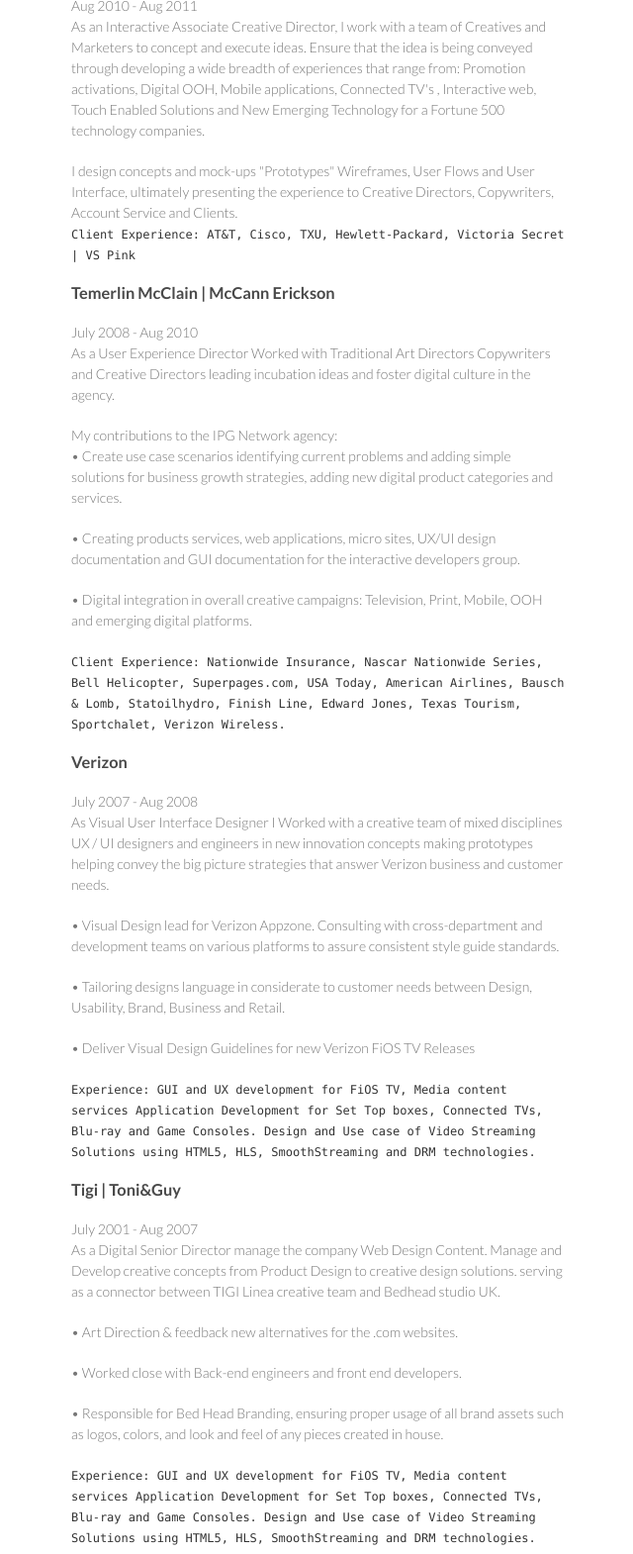
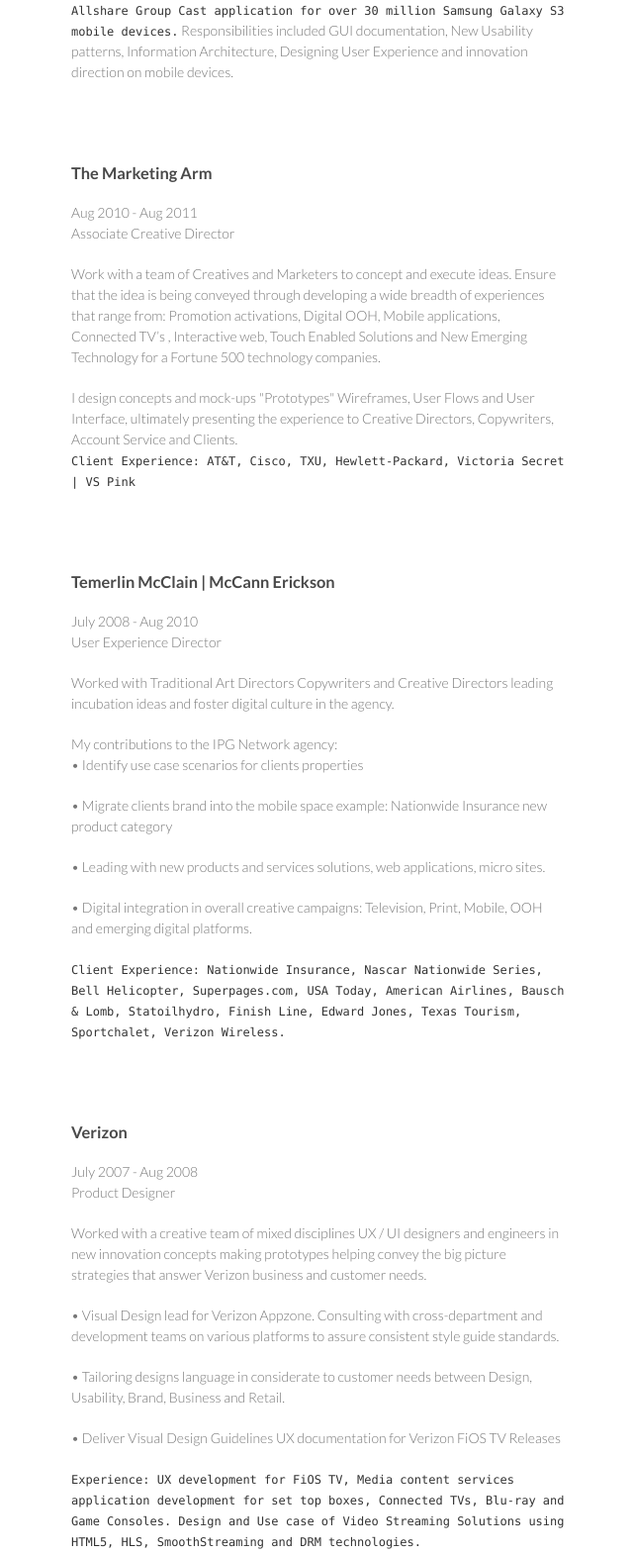
Before and after one commit to hellogean/hellogean.github.io, a plain HTML site: page geanres/index.html in a window 1280 px wide. Shown: the part 1149-2719 px from the top of the page at 99% size, without its empty margins (498-1138 px from the left). Drawn offline with Linux system fonts and the light colour scheme.

Commit message:
Fix_lines 33-62

```diff
--- a/geanres/index.html
+++ b/geanres/index.html
@@ -33,22 +33,27 @@
 <p>My name is Gerardo Gean</p>
 
 
-I am currently a Creative Director and Lead Product Designer at NQ Mobile Worldwide. In my
-10+ years of professional experience, I played key roles from User Experience Director, Digital Art Director, Fashion and Journalist Photographer, Associate Creative Director and Product Designer.</p>
+I am currently a Creative Director and Lead Product Designer at NQ Mobile Worldwide.
+In my 10+ years of professional experience, I played key roles from User Experience Director, Digital Art Director, Fashion and Journalist Photographer, Associate Creative Director and Product Designer.
+</p>
 
 
 <pre><code>- I like to solve real-world human UX problems and deliver
   minimal plausible solutions to create a delight user experience.</code></pre>
 
 
-
+<br>
+<br>
+<br>
 
 
 <h3>NQ Mobile Worldwide</h3>Aug 2012 - Present
 
 <p>Creative Director and Product Designer</p>
 
-<p>With NQ Mobile, I lead the Mobile Product Design initiatives for USA, Latino America and European markets. <p> Working with tight iterative cycles with small team working closely as users to discover needs and deliver working UX / GUI mobile applications in rapid (daily) cycles.</p>
+<p>With NQ Mobile, I lead the Mobile Product Design initiatives for USA, Latino America and
+European white label markets.
+<p> Working with tight iterative cycles with small team working closely as users to discover needs and deliver working UX / GUI mobile applications in rapid (daily) cycles.</p>
 
 <p>
 My contribution at NQ Mobile™ US and China are from global re-branding across all business channels ( .com, retail marketing collaterals, mobile clients and web services. ) </p>
@@ -60,92 +65,120 @@
 with creative solutions.</code></pre>
 
 
-
+<br>
+<br>
+<br>
 
 
 
 <h3>Samsung Electronics North America</h3>Aug 2011 - Aug 2012
 
-<p>As a User Experience Designer I worked on a low latency peer-to-peer messaging system to create intuitive connected experiences on mobile, tablet, TV and Mac/PC devices. <p>I worked with multiple teams to globally launch this technology as <code>Samsung's Allshare Group Cast application for over 30 million Samsung Galaxy S3 mobile devices.</code> Responsibilities included GUI documentation, New Usability patterns, Information Architecture, Designing User Experience and innovation direction on mobile devices.</p>
+<p>User Experience / Product Designer
+</p>
+
+<p>Worked on a low latency peer-to-peer messaging system to create intuitive connected experiences on mobile, tablet, TV and Mac/PC devices.
+<p>
+
+I worked with multiple teams to globally launch this technology as <code>Samsung's Allshare Group Cast application for over 30 million Samsung Galaxy S3 mobile devices.</code> Responsibilities included GUI documentation, New Usability patterns, Information Architecture, Designing User Experience and innovation direction on mobile devices.</p>
 
 
 
-
+<br>
+<br>
+<br>
 
 
 <h3>The Marketing Arm</h3>Aug 2010 - Aug 2011
 
-<p>As an Interactive Associate Creative Director, I work with a team of Creatives and Marketers to
-concept and execute ideas.
-Ensure that the idea is being conveyed through developing a wide breadth of experiences that range
-from: Promotion activations, Digital OOH, Mobile applications, Connected TV's , Interactive web,
-Touch Enabled Solutions and New Emerging Technology for a Fortune 500 technology companies.</p>
+<p>Associate Creative Director
+</p>
+
+<p>Work with a team of Creatives and Marketers to concept and execute ideas. Ensure that the idea is being conveyed through developing a wide breadth of experiences that range from: Promotion activations, Digital OOH, Mobile applications, Connected TV’s , Interactive web, Touch Enabled Solutions and New Emerging Technology for a Fortune 500 technology companies.</p>
 I design concepts and mock-ups "Prototypes" Wireframes, User Flows and User Interface, ultimately
 presenting the experience to Creative Directors, Copywriters, Account Service and Clients.
 
 <p><code>Client Experience: AT&T, Cisco, TXU, Hewlett-Packard, Victoria Secret | VS Pink</code></p>
 
 
-
+<br>
+<br>
+<br>
 
 <h3>Temerlin McClain | McCann Erickson </h3>July 2008 - Aug 2010
 
-<p>As a User Experience Director Worked with Traditional Art Directors Copywriters and Creative
-Directors leading incubation ideas and foster digital culture in the agency.</p>
+<p>User Experience Director
+</p>
+
+<p>Worked with Traditional Art Directors Copywriters and Creative Directors leading incubation ideas and foster digital culture in the agency.</p>
 
 My contributions to the IPG Network agency:
 
-<p>• Create use case scenarios identifying current problems and adding simple solutions for
-  business growth strategies, adding new digital product categories and services.</p>
+<p>• Identify use case scenarios for clients properties</p>
 
-<p>• Creating products services, web applications, micro sites, UX/UI design documentation and
-  GUI documentation for the interactive developers group.</p>
+<p>• Migrate clients brand into the mobile space example:
+     Nationwide Insurance new product category</p>
 
-<p>• Digital integration in overall creative campaigns: Television, Print, Mobile, OOH and
-  emerging digital platforms.</p>
+<p>• Leading with new products and services solutions, web applications, micro sites.</p>
+
+<p>• Digital integration in overall creative campaigns: Television, Print, Mobile,
+OOH and emerging digital platforms.</p>
 
 <p><code>Client Experience: Nationwide Insurance, Nascar Nationwide Series, Bell Helicopter, Superpages.com, USA Today, American Airlines, Bausch & Lomb, Statoilhydro, Finish Line, Edward Jones, Texas Tourism, Sportchalet, Verizon Wireless.</code></p>
 
 
-
+<br>
+<br>
+<br>
 
 
 <h3>Verizon</h3>July 2007 - Aug 2008
 
-<p>As Visual User Interface Designer I Worked with a creative team of mixed disciplines UX / UI
-designers and engineers in new innovation concepts making prototypes helping convey the big
-picture strategies that answer Verizon business and customer needs.</p>
-<p>• Visual Design lead for Verizon Appzone. Consulting with cross-department and
-development teams on various platforms to assure consistent style guide standards.</p>
+
+<p>Product Designer
+</p>
+
+<p>Worked with a creative team of mixed disciplines UX / UI designers and engineers in new innovation concepts making prototypes helping convey the big picture strategies that answer Verizon business and customer needs.</p>
+
+<p>• Visual Design lead for Verizon Appzone. Consulting with cross-department and development teams on various platforms to assure consistent style guide standards.
+</p>
 
 <p>• Tailoring designs language in considerate to customer needs between Design, Usability,
-Brand, Business and Retail.</p>
+Brand, Business and Retail.
+</p>
 
-<p>• Deliver Visual Design Guidelines for new Verizon FiOS TV Releases</p>
+<p>• Deliver Visual Design Guidelines UX documentation for Verizon FiOS TV Releases
+</p>
 
-<p><code>Experience: GUI and UX development for FiOS TV, Media content services Application Development for Set Top boxes, Connected TVs, Blu-ray and Game Consoles. Design and Use case of Video Streaming Solutions using HTML5, HLS, SmoothStreaming and DRM technologies.</code></p>
+<p><code>Experience: UX development for FiOS TV,  Media content services application development for set top boxes, Connected TVs, Blu-ray and Game Consoles. Design and Use case of Video Streaming Solutions using HTML5, HLS, SmoothStreaming and DRM technologies.
+</code></p>
 
-
+<br>
+<br>
+<br>
 
 <h3>Tigi | Toni&Guy</h3>July 2001 - Aug 2007
 
-<p>As a Digital Senior Director manage the company Web Design Content.
-Manage and Develop creative concepts from Product Design to creative design solutions.
-serving as a connector between TIGI Linea creative team and Bedhead studio UK.</p>
 
-<p>• Art Direction & feedback new alternatives for the .com websites.</p>
+<p>Digital Art Director
+
+</p>
+
+
+<p>Manage the company Web Design Content.  Develop creative concepts from Product Design to creative design solutions. serving as a connector between TIGI Linea creative team and Bedhead studio UK.
+</p>
+
+<p>• Art Direction & feedback new alternatives for the .com websites.
+</p>
 
 <p>• Worked close with Back-end engineers and front end developers.</p>
 
-<p>• Responsible for Bed Head Branding, ensuring proper usage of all brand assets such as
-logos, colors, and look and feel of any pieces created in house.</p>
-
-<p><code>Experience: GUI and UX development for FiOS TV, Media content services Application Development for Set Top boxes, Connected TVs, Blu-ray and Game Consoles. Design and Use case of Video Streaming Solutions using HTML5, HLS, SmoothStreaming and DRM technologies.</code></p>
+<p>• Lead Creative for  Bed Head properties, ensuring proper usage of all brand assets.
+</p>
 
 
-
-
-
+<br>
+<br>
+<br>
 
 <h3>Skills and Honors</h3>
 
@@ -159,7 +192,9 @@
 <h3>Technology</h3>
 <p>Attuned to emerging trends in design and technology.</p>
 
-
+<br>
+<br>
+<br>
 
 <h3>Contact</h3>
 
```
